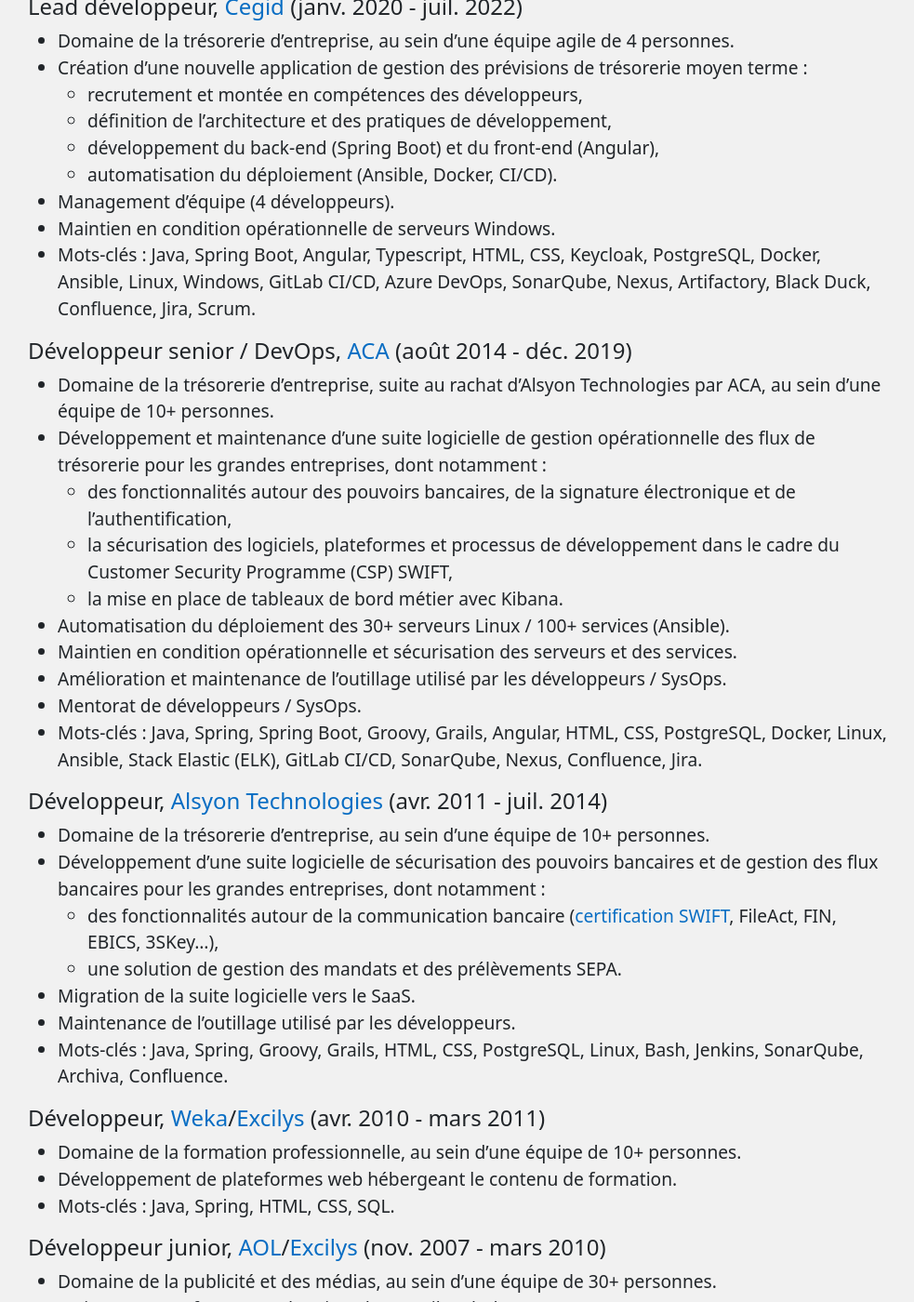
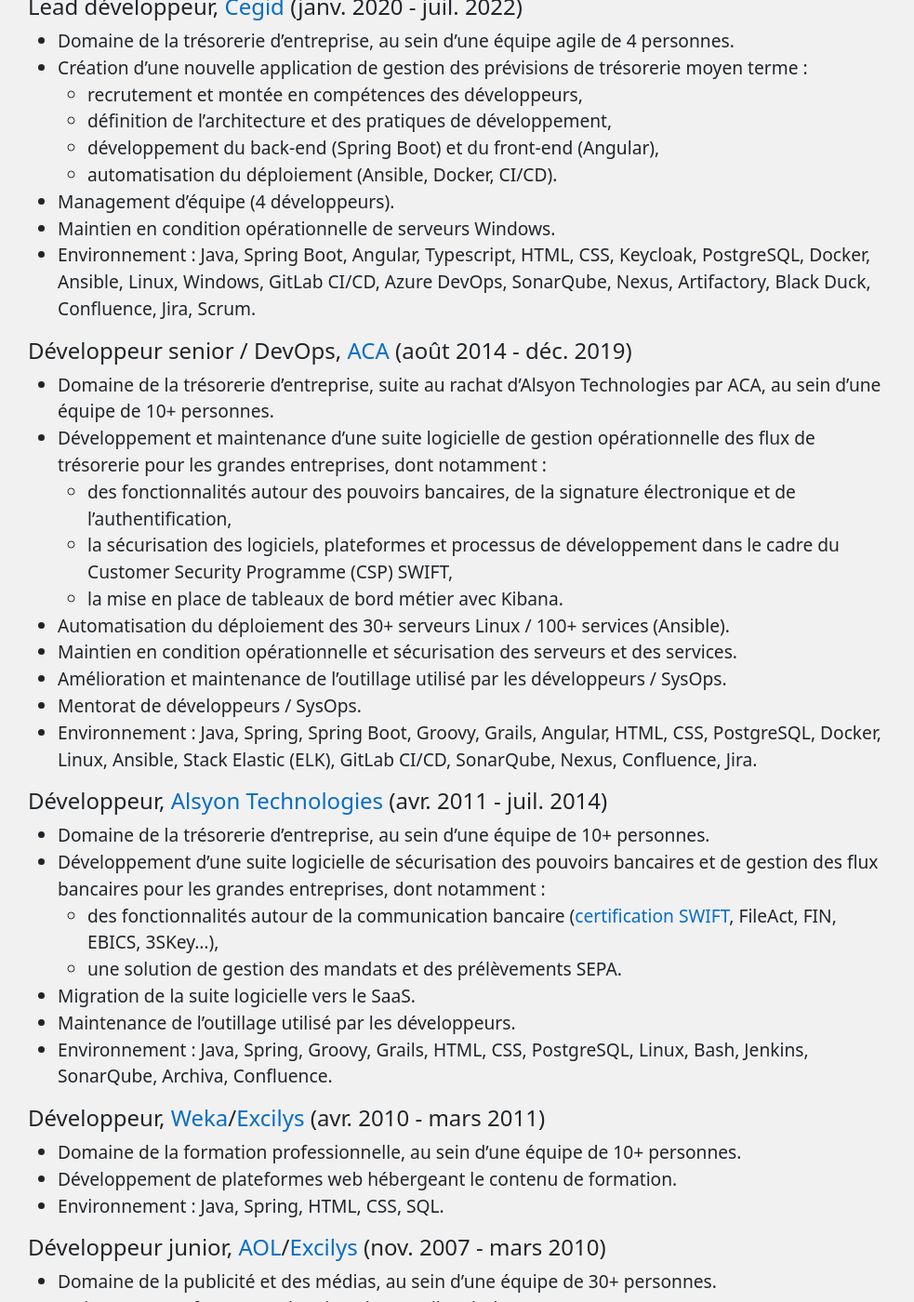
Before and after one commit to marcwrobel/marcwrobel.github.io, a Jekyll site: the page built from a-propos.md, in a window 1280 px wide and 1400 px high, scrolled down 474 px. Shown: the whole window at 93% size, without its empty margins (147-1130 px from the left). Built offline with Jekyll 4.4.1, drawn with Linux system fonts in a browser that asks for light colours; some of the changed text lies outside the part shown.

Commit message:
Renommage de 'Mots-clés' en 'Environnement' sur la page 'À propos'

```diff
--- a/a-propos.md
+++ b/a-propos.md
@@ -30,7 +30,7 @@
   - automatisation du déploiement (Ansible, Docker, CI/CD).
 - Management d’équipe (4 développeurs).
 - Maintien en condition opérationnelle de serveurs Windows.
-- Mots-clés : Java, Spring Boot, Angular, Typescript, HTML, CSS, Keycloak, PostgreSQL, Docker,
+- Environnement : Java, Spring Boot, Angular, Typescript, HTML, CSS, Keycloak, PostgreSQL, Docker,
   Ansible, Linux, Windows, GitLab CI/CD, Azure DevOps, SonarQube, Nexus, Artifactory, Black Duck,
   Confluence, Jira, Scrum.
 
@@ -49,7 +49,7 @@
 - Maintien en condition opérationnelle et sécurisation des serveurs et des services.
 - Amélioration et maintenance de l’outillage utilisé par les développeurs / SysOps.
 - Mentorat de développeurs / SysOps.
-- Mots-clés : Java, Spring, Spring Boot, Groovy, Grails, Angular, HTML, CSS, PostgreSQL, Docker,
+- Environnement : Java, Spring, Spring Boot, Groovy, Grails, Angular, HTML, CSS, PostgreSQL, Docker,
   Linux, Ansible, Stack Elastic (ELK), GitLab CI/CD, SonarQube, Nexus, Confluence, Jira.
 
 #### Développeur, [Alsyon Technologies](https://www.cambonpartners.com/en/transactions/none-none-62) (avr. 2011 - juil. 2014)
@@ -62,26 +62,26 @@
   - une solution de gestion des mandats et des prélèvements SEPA.
 - Migration de la suite logicielle vers le SaaS.
 - Maintenance de l’outillage utilisé par les développeurs.
-- Mots-clés : Java, Spring, Groovy, Grails, HTML, CSS, PostgreSQL, Linux, Bash, Jenkins, SonarQube,
+- Environnement : Java, Spring, Groovy, Grails, HTML, CSS, PostgreSQL, Linux, Bash, Jenkins, SonarQube,
   Archiva, Confluence.
 
 #### Développeur, [Weka](https://www.linkedin.com/company/weka-france/)/[Excilys](https://www.linkedin.com/company/groupe-excilys/) (avr. 2010 - mars 2011)
 
 - Domaine de la formation professionnelle, au sein d’une équipe de 10+ personnes.
 - Développement de plateformes web hébergeant le contenu de formation.
-- Mots-clés : Java, Spring, HTML, CSS, SQL.
+- Environnement : Java, Spring, HTML, CSS, SQL.
 
 #### Développeur junior, [AOL](https://www.linkedin.com/company/aol/)/[Excilys](https://www.linkedin.com/company/groupe-excilys/) (nov. 2007 - mars 2010)
 
 - Domaine de la publicité et des médias, au sein d’une équipe de 30+ personnes.
 - Maintenance et fermeture des sites du portail Web d’AOL France.
-- Mots-clés : Java, Spring, HTML, CSS, Hibernate.
+- Environnement : Java, Spring, HTML, CSS, Hibernate.
 
 #### Développeur junior (Stage), [Excilys](https://www.linkedin.com/company/groupe-excilys/) (avr. 2007 - sept. 2007)
 
 - Développement du logiciel interne de gestion des congés / feuilles de temps.
 - Réalisation de tests de charge sur les sites du portail Web d’AOL France.
-- Mots-clés : Java EE, JSP, JPA, HTML, CSS, SQL, JMeter.
+- Environnement : Java EE, JSP, JPA, HTML, CSS, SQL, JMeter.
 
 ## Éducation
 
```
